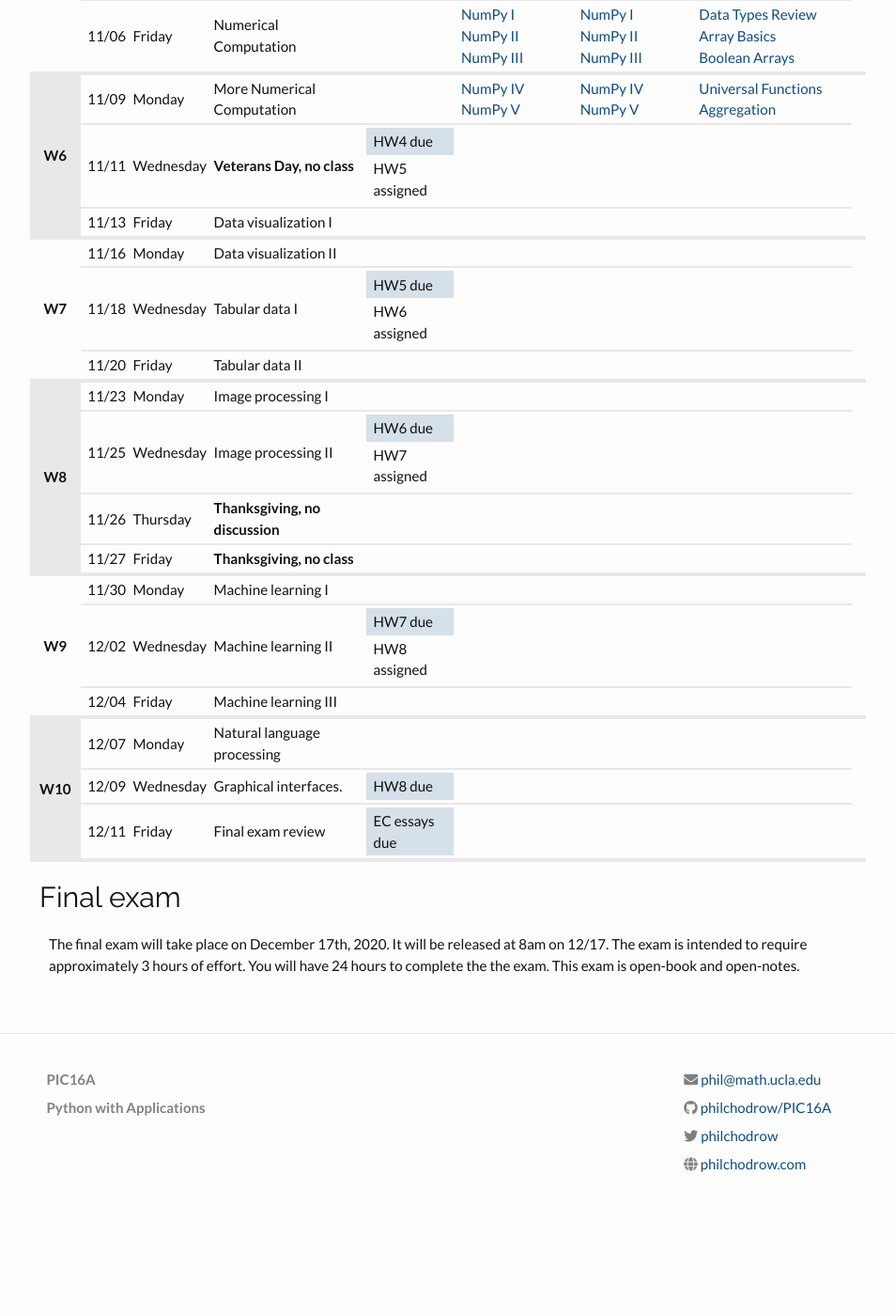
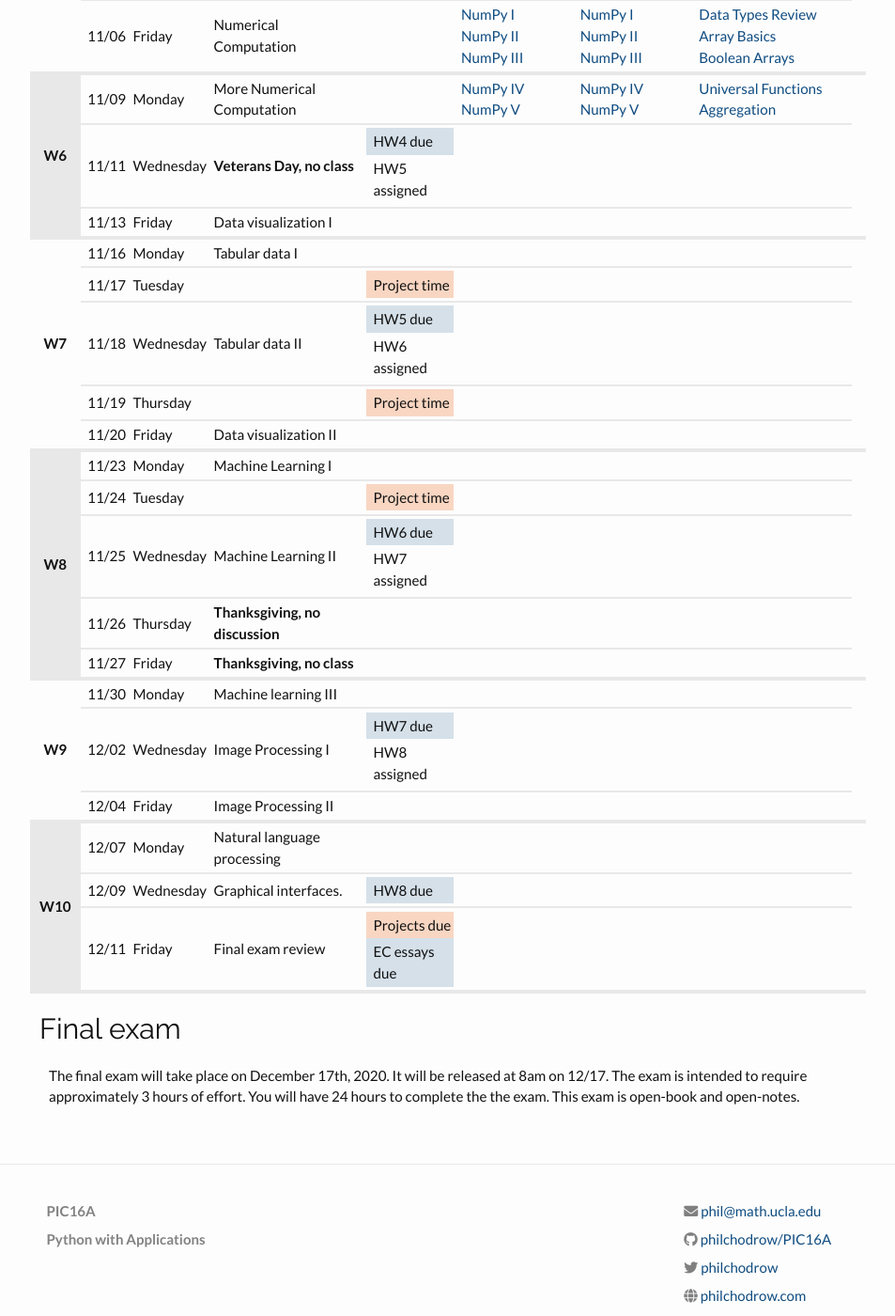
Before and after one commit to PhilChodrow/PIC16A, a Jekyll site: the page built from schedule.md, in a window 1280 px wide and 1400 px high, scrolled down 1227 px. Shown: the whole window at 94% size, without its empty margins (163-1116 px from the left). Built offline with Jekyll 4.4.1, drawn with Linux system fonts in a browser that asks for light colours; nearby versions of some CDN libraries; before the commit the page ends 2530 px from its top, so only the background shows below that.

Commit message:
revise order of topics

```diff
--- a/schedule.md
+++ b/schedule.md
@@ -469,7 +469,7 @@
                     NumPy II
                 </a>
                 <br>
-                <a href="https://nbviewer.jupyter.org/github/PhilChodrow/PIC16A/blob/master/content/np_plt/numpy_2.ipynb">
+                <a href="https://nbviewer.jupyter.org/github/PhilChodrow/PIC16A/blob/master/content/np_plt/numpy_3.ipynb">
                     NumPy III
                 </a>
             </td>
@@ -556,11 +556,20 @@
     </tbody>
     <tbody class="week">
         <tr>
-            <th rowspan="3" class="week_marker_odd"> W7 </th>
+            <th rowspan="5" class="week_marker_odd"> W7 </th>
             <td>11/16</td>
             <td>Monday</td>
-            <td>Data visualization II </td>
+            <td>Tabular data I</td>
             <td></td>
+            <td></td>
+            <td></td>
+            <td></td>
+        </tr>
+        <tr>
+            <td>11/17</td>
+            <td>Tuesday</td>
+            <td></td>
+            <td><div class="project">Project time</div></td>
             <td></td>
             <td></td>
             <td></td>
@@ -568,8 +577,17 @@
         <tr>
             <td>11/18</td>
             <td>Wednesday</td>
-            <td>Tabular data I</td>
+            <td>Tabular data II</td>
             <td><div class="hw"> HW5 due</div><div class="assignment"> HW6 assigned</div></td>
+            <td></td>
+            <td></td>
+            <td></td>
+        </tr>
+        <tr>
+            <td>11/19</td>
+            <td>Thursday</td>
+            <td></td>
+            <td><div class="project">Project time</div></td>
             <td></td>
             <td></td>
             <td></td>
@@ -586,11 +604,20 @@
     </tbody>
     <tbody class="week">
         <tr>
-            <th rowspan="4" class="week_marker_even"> W8 </th>
+            <th rowspan="5" class="week_marker_even"> W8 </th>
             <td>11/23</td>
             <td>Monday</td>
-            <td>Image processing I </td>
+            <td>Machine Learning I</td>
             <td></td>
+            <td></td>
+            <td></td>
+            <td></td>
+        </tr>
+        <tr>
+            <td>11/24</td>
+            <td>Tuesday</td>
+            <td></td>
+            <td><div class="project">Project time</div></td>
             <td></td>
             <td></td>
             <td></td>
@@ -677,7 +704,10 @@
             <td>12/11</td>
             <td>Friday</td>
             <td>Final exam review</td>
-            <td><div class="hw">EC essays due</div></td>
+            <td>
+                <div class="project">Projects due</div>
+                <div class="hw">EC essays due</div>
+            </td>
             <td></td>
             <td></td>
             <td></td>
```
Also changed, not shown: other parts of schedule.md (+5 -5 lines).
